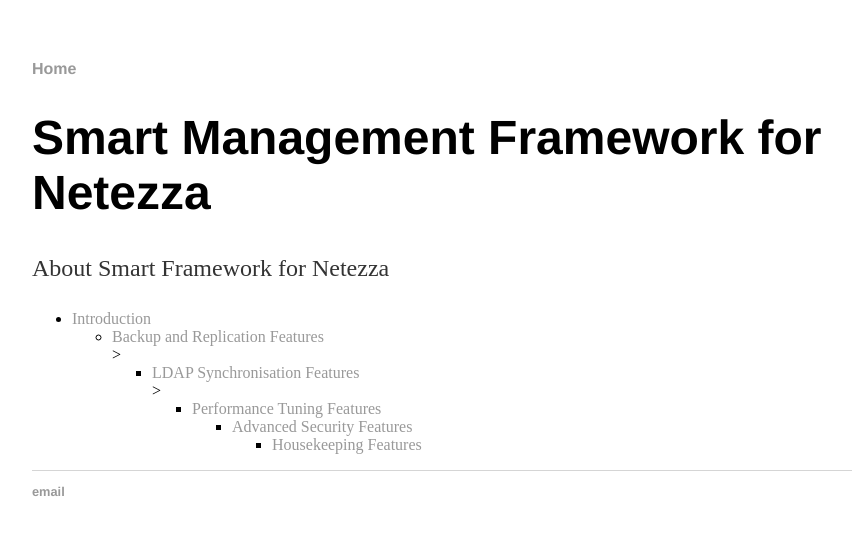
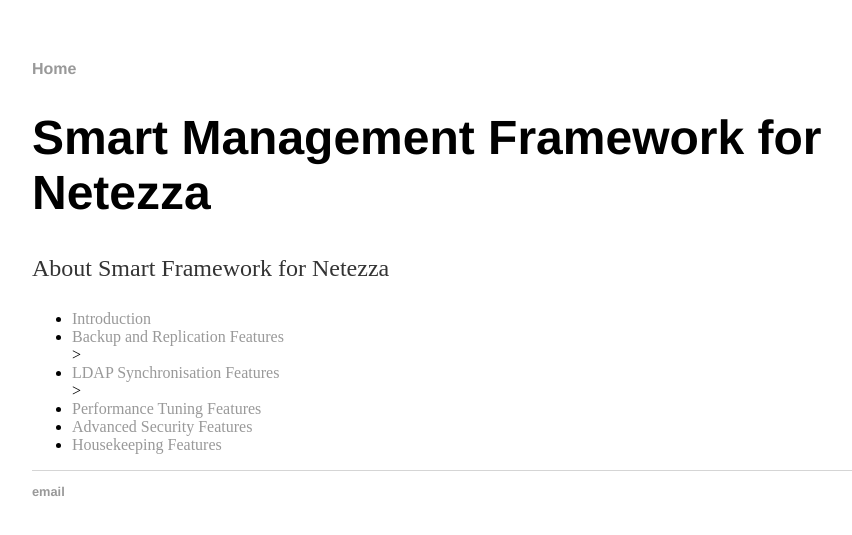
Before and after one commit to rhammett1/smf_dr_manual, a Jekyll site: the page built from manual/index.html, in a window 1280 px wide. Shown: the top 535 px of the page, without its empty margins (160-1012 px from the left). Built offline with Jekyll 4.4.1, drawn with Linux system fonts in a browser that asks for light colours.

```diff
--- a/manual/index.html
+++ b/manual/index.html
@@ -6,9 +6,9 @@ title: SMF User Documentation
         		<h1>Smart Management Framework for Netezza</h1>
 			<p> About Smart Framework for Netezza</p>
 			<ul><li> <a href="/manual/intro">Introduction</a></li>
-			<ul><li> <a href="/manual/intro#backuprepfeat">Backup and Replication Features</a></li>>
-			<ul><li> <a href="/manual/intro#ldapsync">LDAP Synchronisation Features</a></li>>
-				<ul><li> <a href="/manual/intro#perftun">Performance Tuning Features</a></li>
-			<ul><li> <a href="/manual/intro#advsec">Advanced Security Features</a></li>
-			<ul><li> <a href="/manual/intro#housek">Housekeeping Features</a></li>
+			<li> <a href="/manual/intro#backuprepfeat">Backup and Replication Features</a></li>>
+			<li> <a href="/manual/intro#ldapsync">LDAP Synchronisation Features</a></li>>
+			<li> <a href="/manual/intro#perftun">Performance Tuning Features</a></li>
+			<li> <a href="/manual/intro#advsec">Advanced Security Features</a></li>
+			<li> <a href="/manual/intro#housek">Housekeeping Features</a></li></ul>
 </div><!-- /.blurb -->
```
